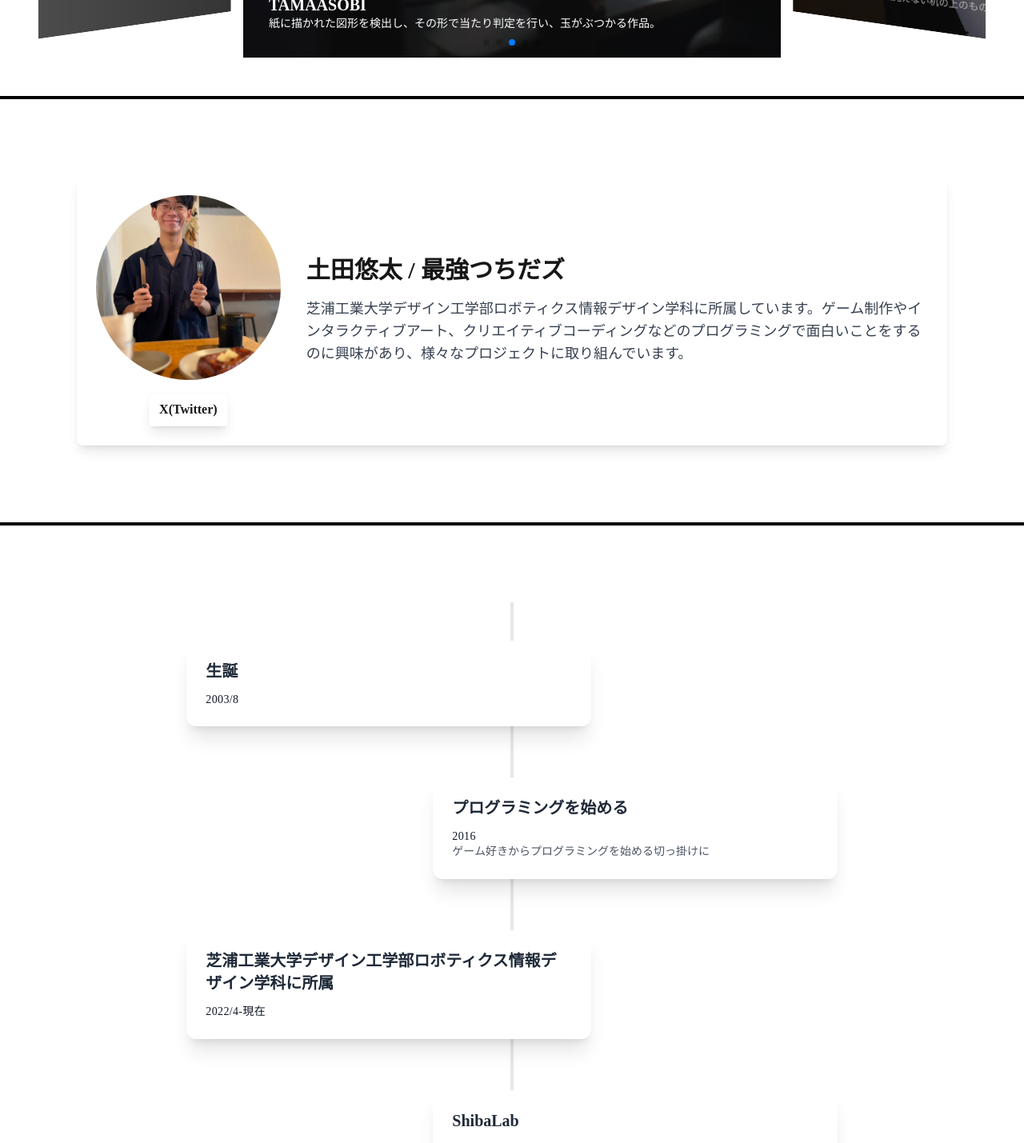
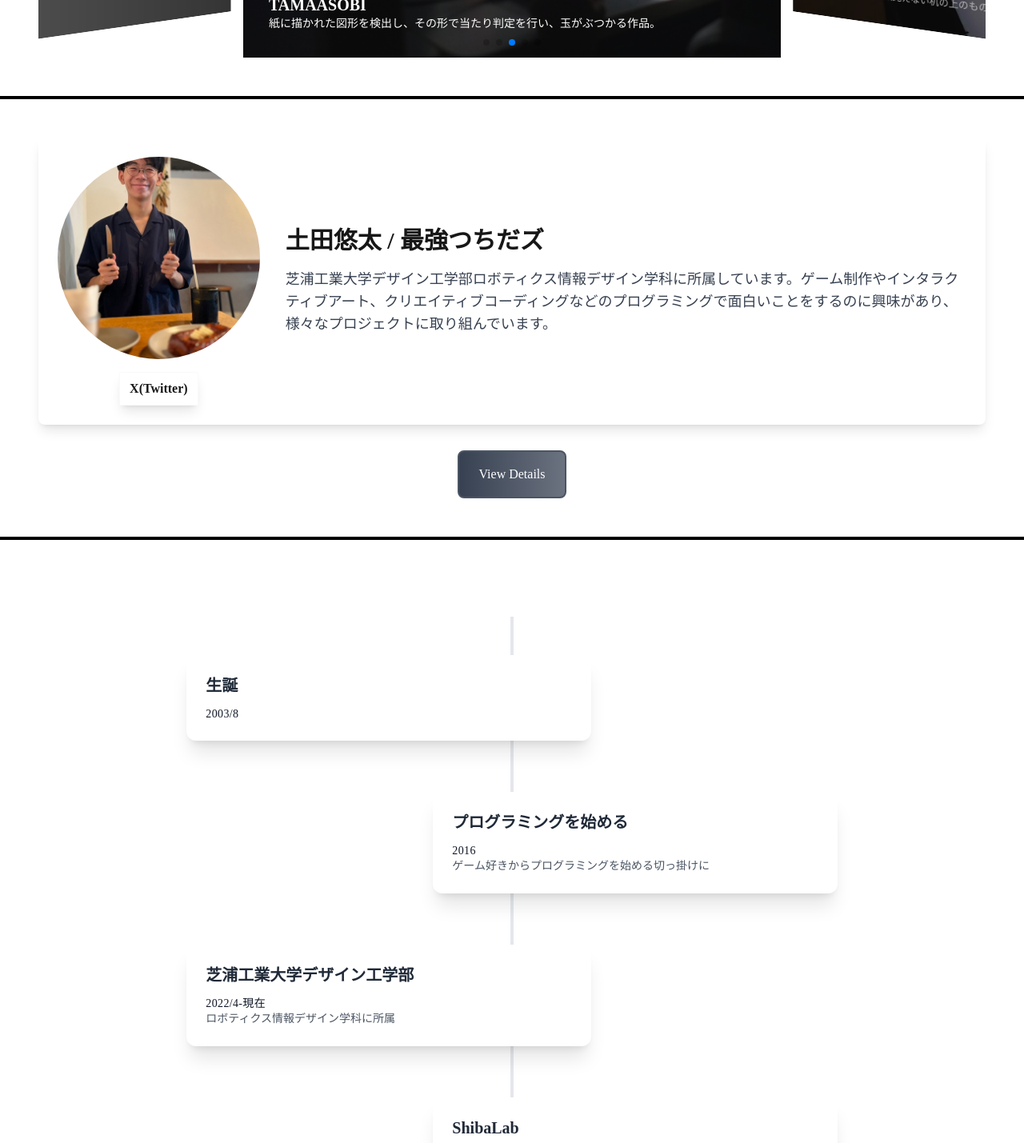
Before and after one commit to syogakusya/my-portfolio, a Next.js app: page / in a window 1280 px wide. Shown: the part 620-2049 px from the top of the page at 80% size. Built offline with nearby package versions, Linux system fonts and the light colour scheme; grey boxes are pictures that could not be loaded; a web font is replaced by a local one.

Commit message:
Profile完成

```diff
--- /dev/null
+++ b/src/components/Affiliations.tsx
@@ -0,0 +1,7 @@
+export const Affiliations = () => {
+  return (
+    <div className="flex flex-col items-center justify-center border-b-4 border-black">
+      a
+    </div>
+  );
+};
--- a/src/components/Profile.tsx
+++ b/src/components/Profile.tsx
@@ -9,7 +9,7 @@ interface ProfileProps {
 
 const Profile: React.FC<ProfileProps> = ({ imageUrl, name, bio }) => {
   return (
-    <div className="w-full border-b-4 border-black p-24">
+    <div className="w-full border-b-4 border-black p-12 flex flex-col items-center">
       <div className="flex flex-col md:flex-row items-center bg-white shadow-lg rounded-lg p-6 max-w-7xl mx-auto">
         <div className="mb-6 md:mb-0 md:mr-8">
           <Image
@@ -33,6 +33,12 @@ const Profile: React.FC<ProfileProps> = ({ imageUrl, name, bio }) => {
           <p className="text-gray-700 text-lg">{bio}</p>
         </div>
       </div>
+      <Link
+        href="/about"
+        className="items-center mt-8 border-2 border-gray-600 rounded-lg px-6 py-4 text-white hover:opacity-90 transition-opacity duration-300 bg-gradient-to-r from-gray-700 to-gray-500"
+      >
+        View Details
+      </Link>
     </div>
   );
 };
--- a/src/data/histroy.ts
+++ b/src/data/histroy.ts
@@ -17,7 +17,8 @@ export const events: Event[] = [
   {
     side: "right",
     year: "2022/4-現在",
-    title: "芝浦工業大学デザイン工学部ロボティクス情報デザイン学科に所属",
+    title: "芝浦工業大学デザイン工学部",
+    supplement: "ロボティクス情報デザイン学科に所属",
     color: "",
   },
   {
```
Also changed, not shown: src/components/Award.tsx (added).
